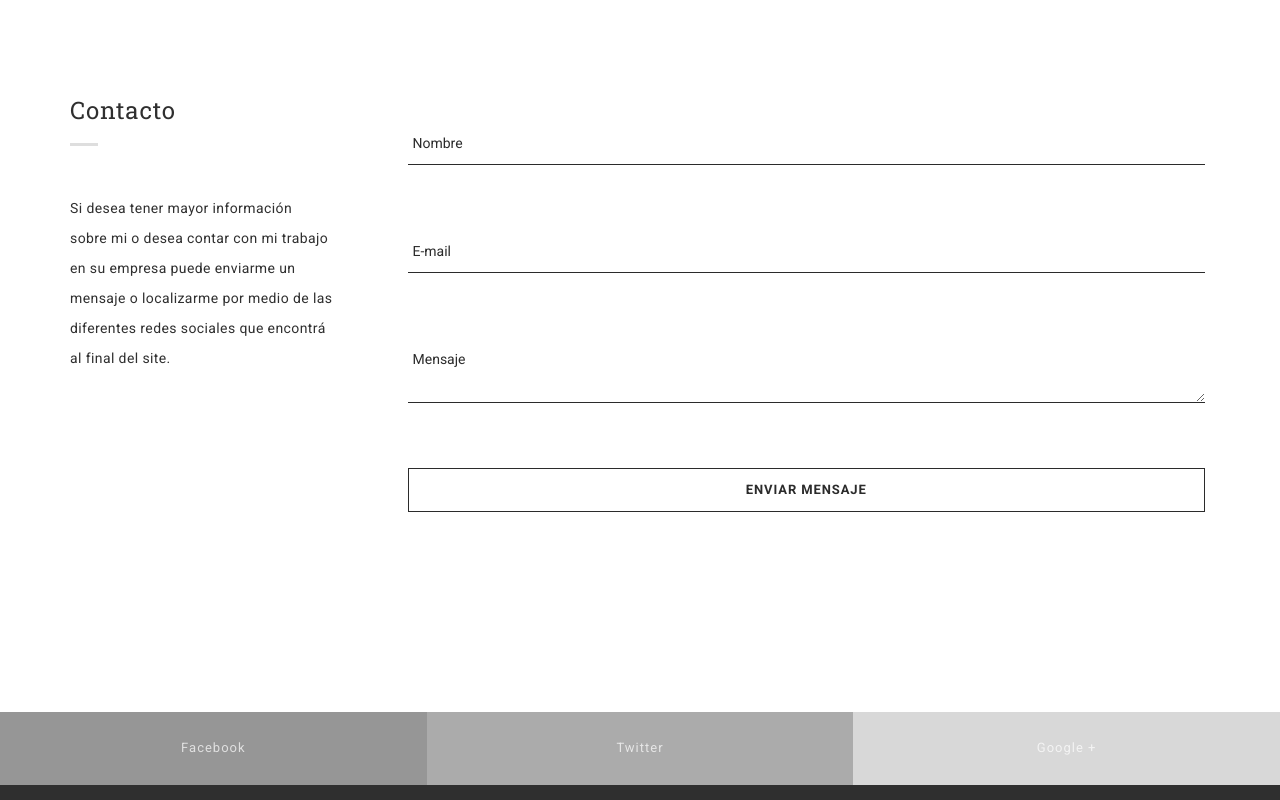
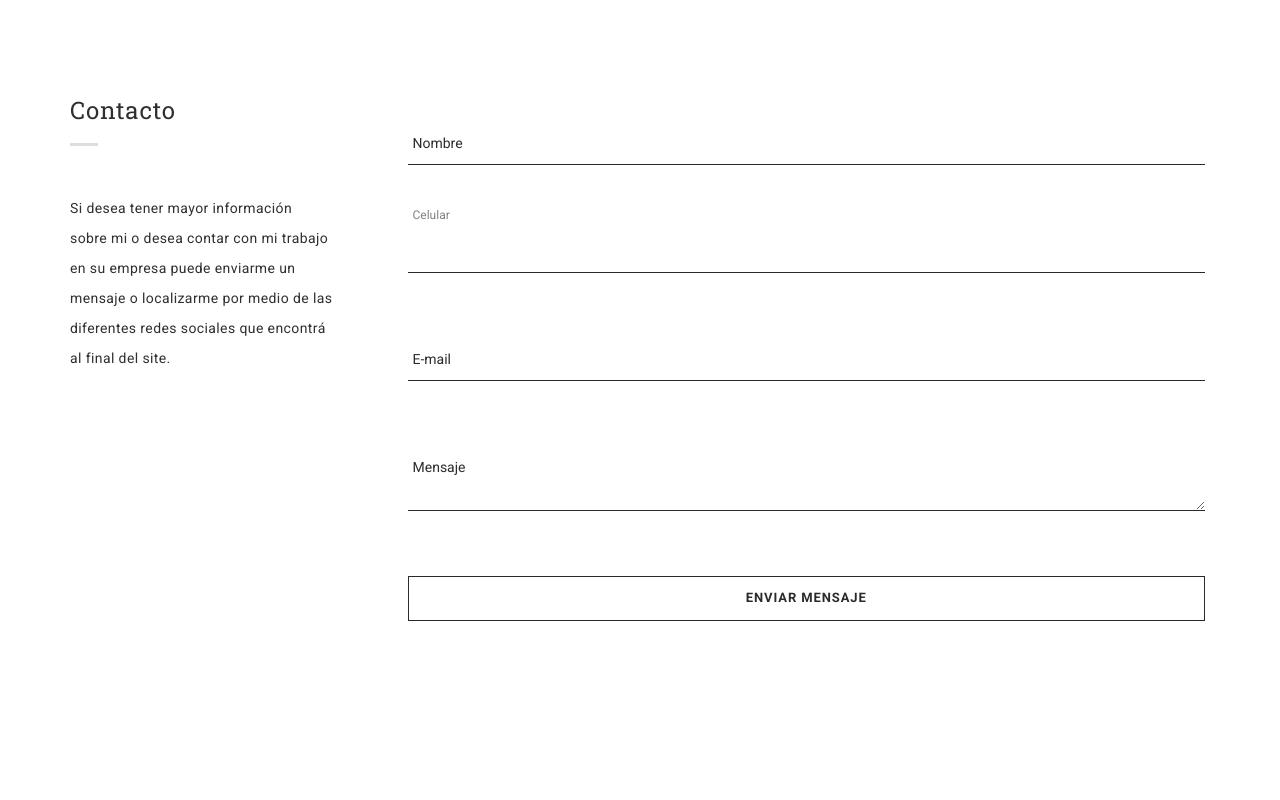
Before and after one commit to Johaux/johaux.github.io, a plain HTML site: page index.html in a window 1280 px wide. Shown: the part 6260-7060 px from the top of the page. Drawn offline with Linux system fonts and the light colour scheme.

Commit message:
Se cambia conexion para correo de php a mailto

```diff
--- a/index.html
+++ b/index.html
@@ -667,9 +667,12 @@
 
               </div>
               <div class="col-md-9 content-right">
-                <form action="php/send.php" method="post">
+                <form action="mailto:johangonzalezpo@gmail.com?Subject=Hola%20Johaux%20requiero%20de%20sus%20servicios" method="post" enctype="text/plain">
                   <div class="group">
                     <input required="" type="text" name="name"><span class="highlight"></span><span class="bar"></span><label>Nombre</label>
+                  </div>
+                  <div class="group">
+                    <input type="tel" name="tel"><span class="highlight"></span><span class="bar"></span><label>Celular</label>
                   </div>
                   <div class="group">
                     <input required="" type="email" name="mail"><span class="highlight"></span><span class="bar"></span><label>E-mail</label>
@@ -677,7 +680,7 @@
                   <div class="group">
                     <textarea required="" name="message"></textarea><span class="highlight"></span><span class="bar"></span><label>Mensaje</label>
                   </div>
-                  <input id="sendMessage" name="sendMessage" type="submit" value="Enviar Mensaje">
+                  <input id="sendMessage" type="submit" value="Enviar Mensaje">
                 </form>
               </div>
             </div>
```
